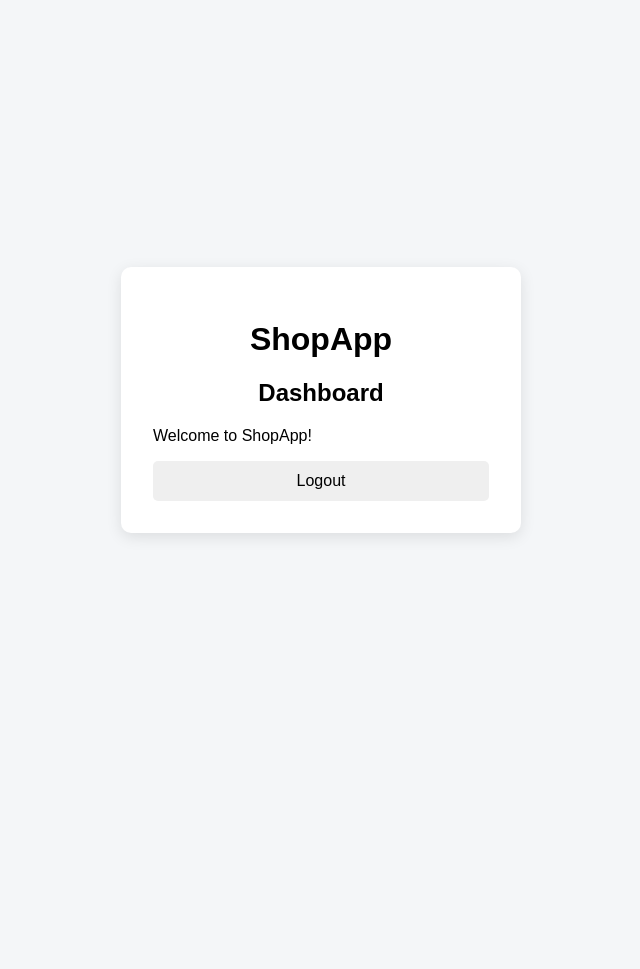
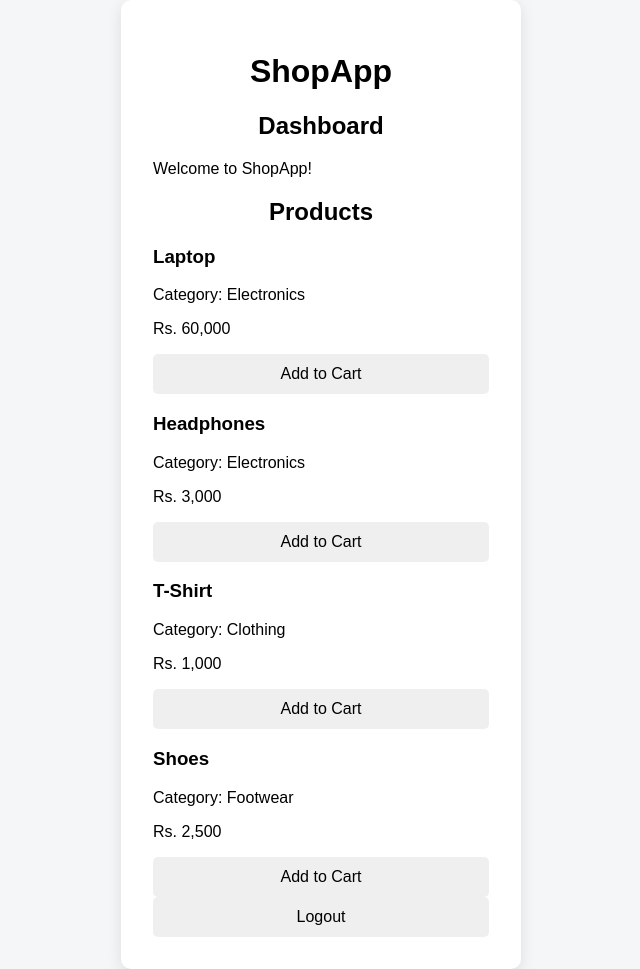
Before and after one commit to mru8/playwright-web-testing-suite, a website: page app/dashboard.html in a window 1280 px wide. Shown: the whole page, without its empty margins (319-959 px from the left). Before the commit the page ends 800 px from the top, so only its background shows below. Drawn offline with Linux system fonts and the light colour scheme.

Commit message:
Add products list to dashboard

```diff
--- a/app/dashboard.html
+++ b/app/dashboard.html
@@ -13,6 +13,37 @@
         <h2>Dashboard</h2>
         <p>Welcome to ShopApp!</p>
 
+        <h2>Products</h2>
+        <div class="product-list">
+            <div class="product">
+                <h3>Laptop</h3>
+                <p>Category: Electronics</p>
+                <p>Rs. 60,000</p>
+                <button>Add to Cart</button>
+            </div>
+
+            <div class="product">
+                <h3>Headphones</h3>
+                <p>Category: Electronics</p>
+                <p>Rs. 3,000</p>
+                <button>Add to Cart</button>
+            </div>
+
+            <div class="product">
+                <h3>T-Shirt</h3>
+                <p>Category: Clothing</p>
+                <p>Rs. 1,000</p>
+                <button>Add to Cart</button>
+            </div>
+
+            <div class="product">
+                <h3>Shoes</h3>
+                <p>Category: Footwear</p>
+                <p>Rs. 2,500</p>
+                <button>Add to Cart</button>
+            </div>
+        </div>
+
         <button id = "logout-button">Logout</button>
     </main>
     <script src="app.js"></script>
```
